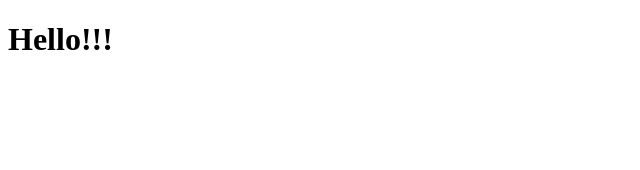
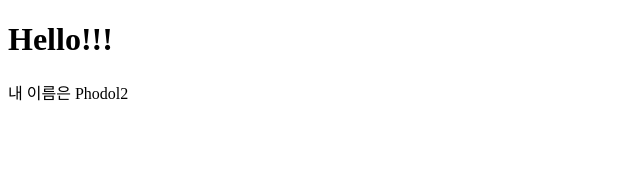
Before and after one commit to Park-Seung-Hun/react_movie_2021, a React (Create React App) app: page / in a window 1280 px wide. Shown: the top 170 px of the page, without its empty margins (0-640 px from the left). Built offline with nearby package versions, Linux system fonts and the light colour scheme.

Commit message:
#2.0 Creating your first React Component

```diff
--- a/src/App.js
+++ b/src/App.js
@@ -1,9 +1,11 @@
 import React from "react";
+import Posta from "./posta";
 
 function App() {
   return (
     <div>
       <h1>Hello!!!</h1>
+      <Posta />
     </div>
   );
 }
--- /dev/null
+++ b/src/posta.js
@@ -0,0 +1,7 @@
+import React from "react";
+
+function Posta() {
+  return <div>내 이름은 Phodol2</div>;
+}
+
+export default Posta;
```
